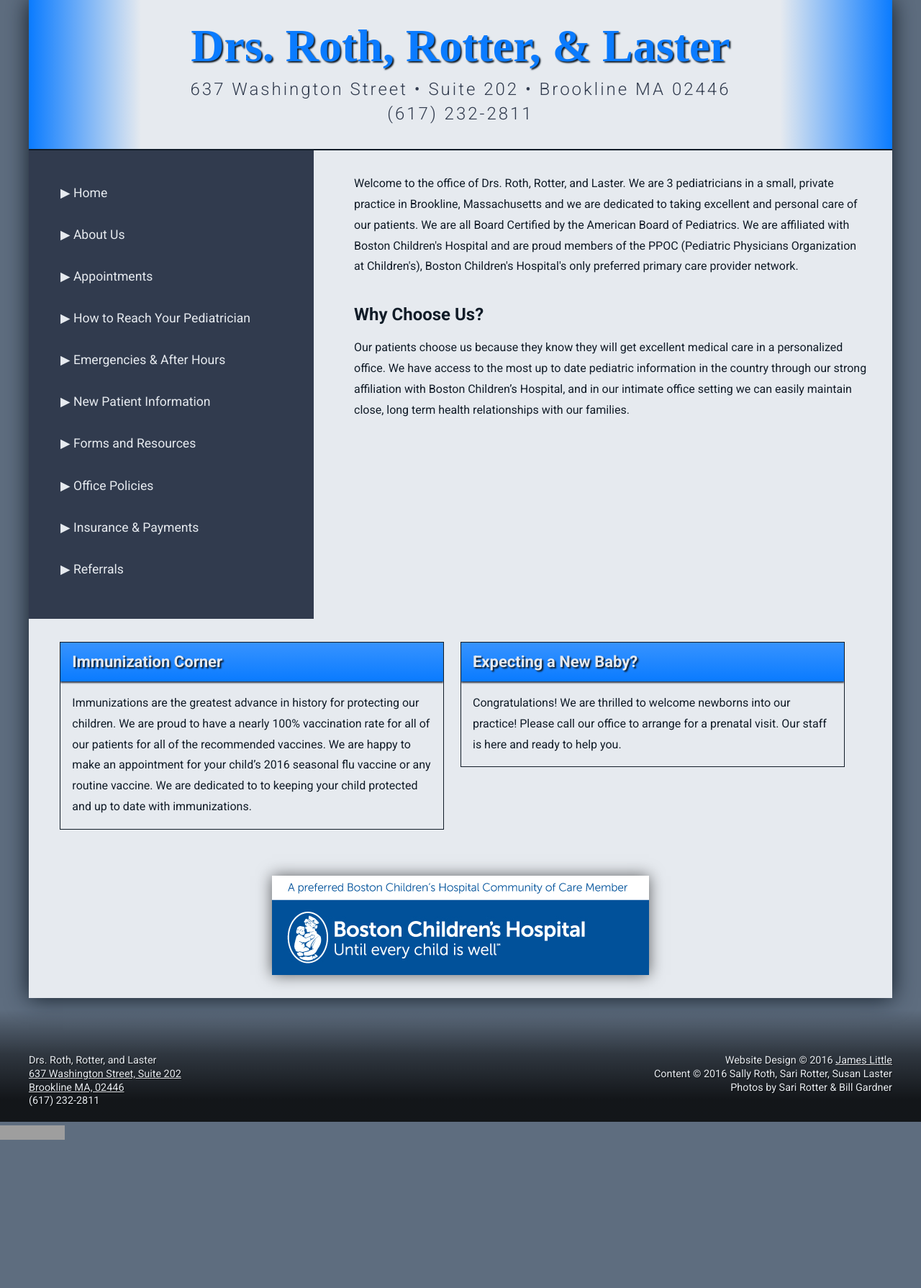
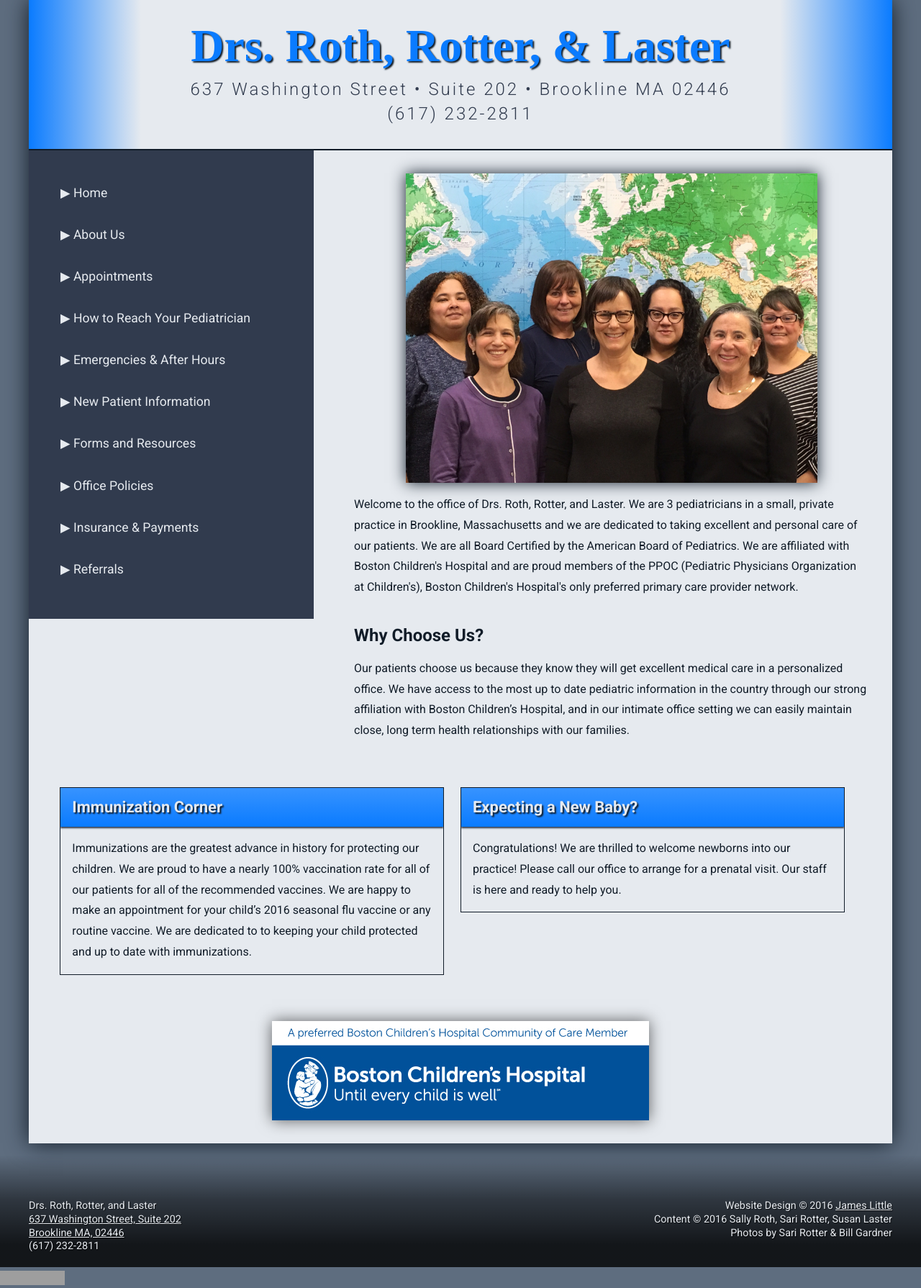
Before and after one commit to jameslittle230/rothrotterlaster, a Jekyll site: the page built from index.html, in a window 1280 px wide. Shown: the whole page at 72% size. Built offline with Jekyll 4.4.1, drawn with Linux system fonts in a browser that asks for light colours; nearby versions of some CDN libraries; some web fonts are replaced; comment, search, counter and statistics services are not loaded; before the commit the page ends 1588 px from its top, so only the background shows below that; grey boxes are pictures that could not be loaded.

Commit message:
Bring back the photo of the crew

```diff
--- a/index.html
+++ b/index.html
@@ -3,6 +3,8 @@
 ---
 
 <main class="content">
+    <img src="/resources/photos/crew.jpg" alt="" class="content__home-image">
+
     <p>Welcome to the office of Drs. Roth, Rotter, and Laster. We are 3 pediatricians in a small, private practice in Brookline, Massachusetts and we are dedicated to taking excellent and personal care of our patients. We are all Board Certified by the American Board of Pediatrics. We are affiliated with Boston Children's Hospital and are proud members of the PPOC (Pediatric Physicians Organization at Children's), Boston Children's Hospital's only preferred primary care provider network.</p>
 
     <h2>Why Choose Us?</h2>
```
